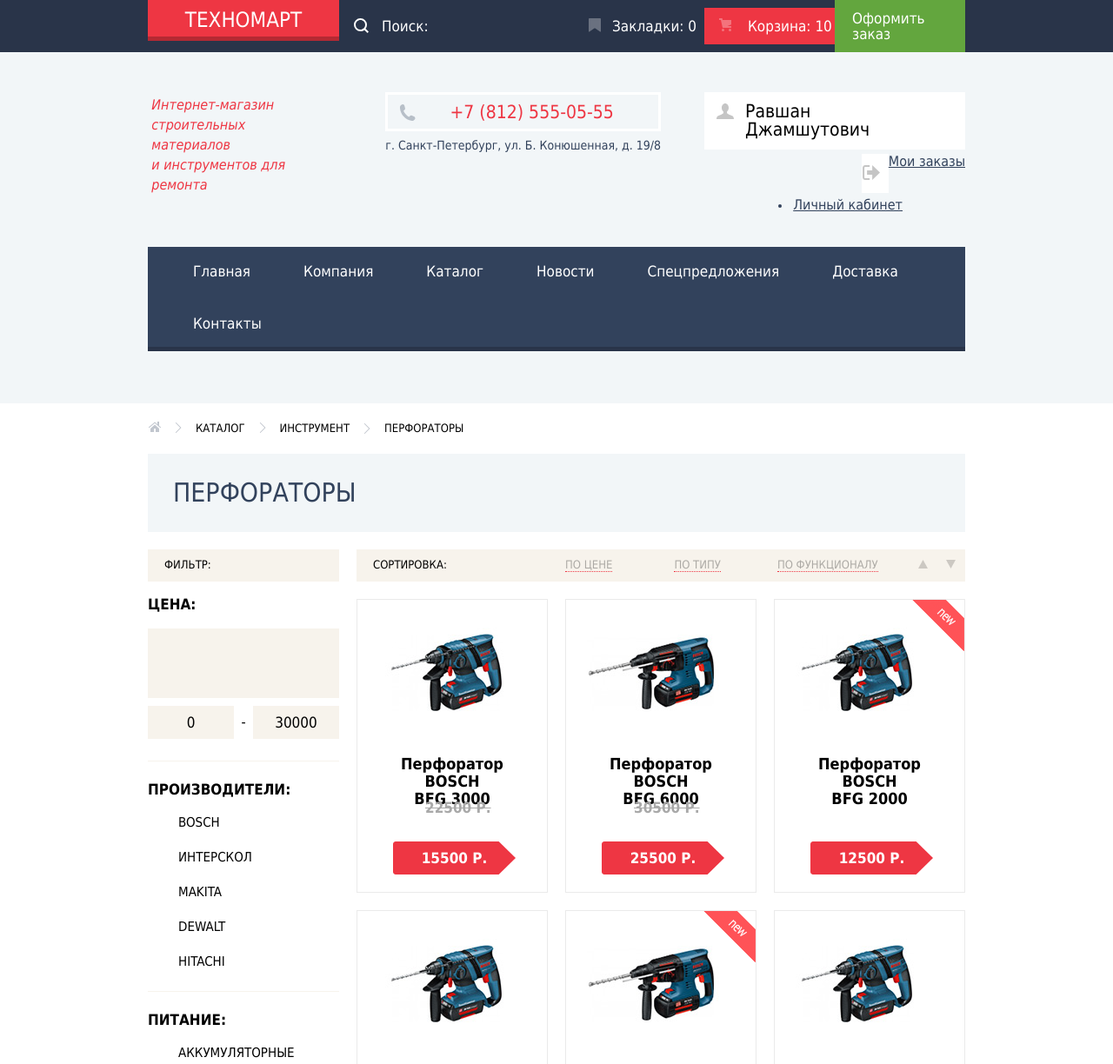
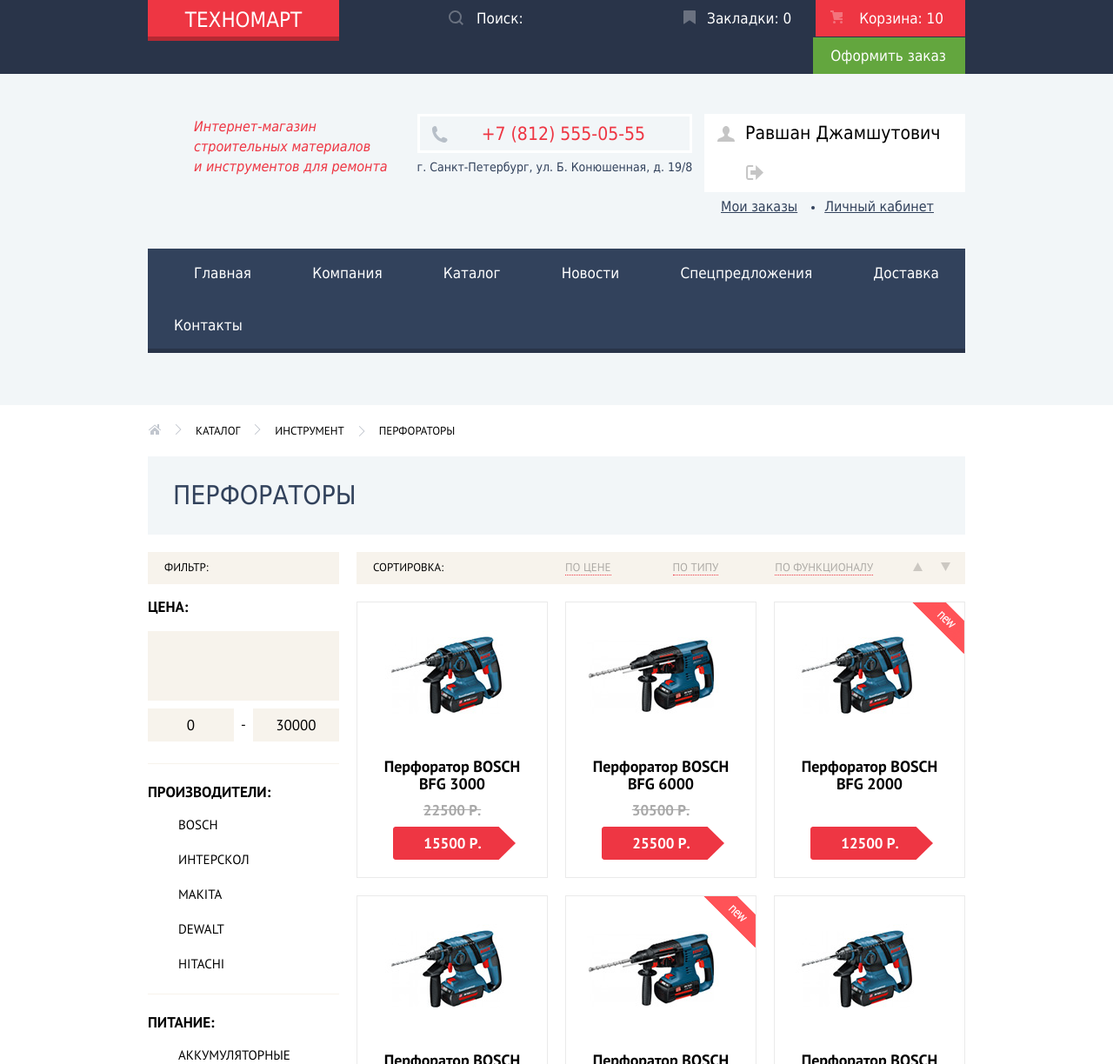
Before and after one commit to Deim-Sha/782031-technomart, a plain HTML site: page catalog.html in a window 1280 px wide. Shown: the top 1224 px of the page at 87% size. Drawn offline with Linux system fonts and the light colour scheme; a web font is replaced by a local one.

Commit message:
Правки по замечаниям

```diff
--- a/catalog.html
+++ b/catalog.html
@@ -5,6 +5,8 @@
     <title>HTML Academy: Техномарт</title>
     <link href="css/normalize.css" rel="stylesheet">
     <link href="css/style.css" rel="stylesheet">
+    <link href="https://fonts.googleapis.com/css?family=Cuprum:400,400i,700&amp;subset=cyrillic" rel="stylesheet">
+    <link href="https://fonts.googleapis.com/css?family=PT+Sans:400,700&amp;subset=cyrillic" rel="stylesheet">
   </head>
   <body>
     <header class="main-header inner">
@@ -14,7 +16,7 @@
           <ul class="shopping-navigation">
             <li>
               <form class="search-form" action="https://echo.htmlacademy.ru" method="post">
-              <input type="search" name="search" value="Поиск:">
+                <input type="search" name="search" value="Поиск:">
               </form>
             </li>
             <li><a class="bookmarks" href="bookmarks.html">Закладки: <span>0</span></a></li>
@@ -24,27 +26,27 @@
         </div>
       </div>
 
-      <div class="header-middle">
-        <h1>Интернет-магазин строительных материалов<br> и инструментов для ремонта</h1>
+      <div class="header-middle inner">
+        <h1>Интернет-магазин<br> строительных материалов<br> и инструментов для ремонта</h1>
         <div class="header-contacts">
           <a class="phone" href="tel-to.html">+7 (812) 555-05-55</a>
           <p>г. Санкт-Петербург, ул. Б. Конюшенная, д. 19/8</p>
         </div>
         <ul class="user-navigation-authorized">
-          <li class="profile">
-            <a href="profile.html">
+          <li>
+            <a class="profile" href="profile.html">
               <svg xmlns="http://www.w3.org/2000/svg" width="20" height="18" viewBox="0 0 20 18"><path fill="#c5c5c5" d="M17.881 14.166c-2.144-.735-4.256-1.666-5.207-2.39-.657-.501-.77-1.618-.517-2.415 1.118-.903 1.864-2.477 1.864-4.278C14.021 2.276 12.221 0 10 0S5.979 2.276 5.979 5.083c0 1.801.746 3.374 1.863 4.277.253.798.141 1.915-.517 2.416-.95.724-3.063 1.654-5.207 2.39S0 18 0 18h20s.025-3.099-2.119-3.834z"/></svg>
               Равшан Джамшутович
             </a>
-          </li>
-          <li class="logout">
-            <a href="logout.html">
+            <a class="logout" href="logout.html">
               <span class="visually-hidden">Выход</span>
               <svg xmlns="http://www.w3.org/2000/svg" width="21" height="17" viewBox="0 0 21 17"><g fill="#c5c5c5"><path fill="#c5c5c5" d="M21 8.5L12.125 0v6h-6v5h6v6z"/><path fill="#c5c5c5" d="M3.106 13.952V3.048c.018-.376.171-1.057 1.01-1.057h5.027V0H4.116C1.938 0 1.112 1.81 1.087 3.027v10.946C1.112 15.189 1.938 17 4.116 17h5.027v-1.99H4.116c-.839 0-.992-.683-1.01-1.058z"/></g></svg>
             </a>
           </li>
-          <li class="user-orders"><a href="user-orders.html">Мои заказы</a></li>
-          <li class="user-cabinet"><a href="user-cabinet.html">Личный кабинет</a></li>
+          <li>
+            <a class="user-orders" href="user-orders.html">Мои заказы</a>
+            <a class="user-cabinet" href="user-cabinet.html">Личный кабинет</a>
+          </li>
         </ul>
       </div>
 
@@ -176,7 +178,7 @@
 
             <h3 class="visually-hidden">Список перфораторов</h3>
             <ul class="catalog-list">
-              <li class="catalog-item">
+              <li class="catalog-item discount">
                 <h4>Перфоратор BOSCH<br>
                 BFG 3000</h4>
                 <div class="img-wrapper">
@@ -189,49 +191,9 @@
                   <li class="add-to-bookmarks"><a class="button" href="bookmarks">В закладки</a>
                 </ul>
               </li>
-              <li class="catalog-item">
+              <li class="catalog-item discount">
                 <h4>Перфоратор BOSCH<br>
                 BFG 6000</h4>
-                <div class="img-wrapper">
-                  <img src="img/bfg-6000.jpg" width="218" height="164" alt="Перфоратор BOSCH BFG 6000">
-                </div>
-                <p class="price-old">30500 Р.</p>
-                <p class="price-new">25500 Р.</p>
-                <ul class="add-item-to">
-                  <li class="add-to-cart"><a class="button" href="cart.html">Купить</a></li>
-                  <li class="add-to-bookmarks"><a class="button" href="bookmarks">В закладки</a>
-                </ul>
-              </li>
-              <li class="catalog-item">
-                <h4>Перфоратор BOSCH<br>
-                BFG 2000</h4>
-                <div class="new"><span class="visually-hidden">New</span></div>
-                <div class="img-wrapper">
-                  <img src="img/bfg-2000.jpg" width="218" height="164" alt="Перфоратор BOSCH BFG 2000">
-                </div>
-                <p class="price-new">12500 Р.</p>
-                <ul class="add-item-to">
-                  <li class="add-to-cart"><a class="button" href="cart.html">Купить</a></li>
-                  <li class="add-to-bookmarks"><a class="button" href="bookmarks">В закладки</a>
-                </ul>
-              </li>
-              <li class="catalog-item">
-                <h4>Перфоратор BOSCH<br>
-                BFG 3000</h4>
-                <div class="img-wrapper">
-                  <img src="img/bfg-3000.jpg" width="218" height="164" alt="Перфоратор BOSCH BFG 3000">
-                </div>
-                <p class="price-old">22500 Р.</p>
-                <p class="price-new">15500 Р.</p>
-                <ul class="add-item-to">
-                  <li class="add-to-cart"><a class="button" href="cart.html">Купить</a></li>
-                  <li class="add-to-bookmarks"><a class="button" href="bookmarks">В закладки</a>
-                </ul>
-              </li>
-              <li class="catalog-item">
-                <h4>Перфоратор BOSCH<br>
-                BFG 6000</h4>
-                <div class="new"><span class="visually-hidden">New</span></div>
                 <div class="img-wrapper">
                   <img src="img/bfg-6000.jpg" width="218" height="164" alt="Перфоратор BOSCH BFG 6000">
                 </div>
@@ -254,10 +216,9 @@
                   <li class="add-to-bookmarks"><a class="button" href="bookmarks">В закладки</a>
                 </ul>
               </li>
-              <li class="catalog-item">
+              <li class="catalog-item discount">
                 <h4>Перфоратор BOSCH<br>
                 BFG 3000</h4>
-                <div class="new"><span class="visually-hidden">New</span></div>
                 <div class="img-wrapper">
                   <img src="img/bfg-3000.jpg" width="218" height="164" alt="Перфоратор BOSCH BFG 3000">
                 </div>
@@ -268,7 +229,45 @@
                   <li class="add-to-bookmarks"><a class="button" href="bookmarks">В закладки</a>
                 </ul>
               </li>
+              <li class="catalog-item discount">
+                <h4>Перфоратор BOSCH<br>
+                BFG 6000</h4>
+                <div class="img-wrapper">
+                  <img src="img/bfg-6000.jpg" width="218" height="164" alt="Перфоратор BOSCH BFG 6000">
+                </div>
+                <p class="price-old">30500 Р.</p>
+                <p class="price-new">25500 Р.</p>
+                <ul class="add-item-to">
+                  <li class="add-to-cart"><a class="button" href="cart.html">Купить</a></li>
+                  <li class="add-to-bookmarks"><a class="button" href="bookmarks">В закладки</a>
+                </ul>
+              </li>
               <li class="catalog-item">
+                <h4>Перфоратор BOSCH<br>
+                BFG 2000</h4>
+                <div class="img-wrapper">
+                  <img src="img/bfg-2000.jpg" width="218" height="164" alt="Перфоратор BOSCH BFG 2000">
+                </div>
+                <p class="price-new">12500 Р.</p>
+                <ul class="add-item-to">
+                  <li class="add-to-cart"><a class="button" href="cart.html">Купить</a></li>
+                  <li class="add-to-bookmarks"><a class="button" href="bookmarks">В закладки</a>
+                </ul>
+              </li>
+              <li class="catalog-item discount">
+                <h4>Перфоратор BOSCH<br>
+                BFG 3000</h4>
+                <div class="img-wrapper">
+                  <img src="img/bfg-3000.jpg" width="218" height="164" alt="Перфоратор BOSCH BFG 3000">
+                </div>
+                <p class="price-old">22500 Р.</p>
+                <p class="price-new">15500 Р.</p>
+                <ul class="add-item-to">
+                  <li class="add-to-cart"><a class="button" href="cart.html">Купить</a></li>
+                  <li class="add-to-bookmarks"><a class="button" href="bookmarks">В закладки</a>
+                </ul>
+              </li>
+              <li class="catalog-item discount">
                 <h4>Перфоратор BOSCH<br>
                 BFG 6000</h4>
                 <div class="img-wrapper">
--- a/css/style.css
+++ b/css/style.css
@@ -124,6 +124,7 @@ input[type="radio"].visually-hidden {
   width: 940px;
   margin: 0 auto;
   padding: 0;
+  padding-left: 210px;
 
   font-size: 17px;
   line-height: 18px;
@@ -135,26 +136,28 @@ input[type="search"] {
           box-sizing: border-box;
   width: 270px;
   margin: 0;
-  margin-left: 210px;
-  padding: 12px 0 11px 49px;
+  padding: 12px 10px 11px 49px;
 
   color: #ffffff;
 
   background-color: #293449;
-  background-image: url("../img/icon-search.svg");
+  background-image: url("../img/icon-search-1.svg");
   background-repeat: no-repeat;
   background-position: 17px 12px;
+
   border: 0;
 }
 
 input[type="search"]:hover {
   background-color: #212a3a;
+  background-image: url("../img/icon-search-2.svg");
 }
 
 input[type="search"]:focus {
   color: #000000;
 
   background-color: #ffffff;
+  background-image: url("../img/icon-search-3.svg");
 }
 
 .site-navigation {
@@ -165,8 +168,9 @@ input[type="search"]:focus {
       flex-wrap: wrap;
   margin: 0;
   padding: 0;
-  padding-right: 24px;
-  padding-left: 21px;
+  -webkit-box-pack: justify;
+  -ms-flex-pack: justify;
+  justify-content: space-between;
 
   font-size: 17px;
   line-height: 17px;
@@ -184,21 +188,50 @@ input[type="search"]:focus {
 }
 
 .shopping-navigation a {
-  -webkit-box-sizing: border-box;
+/*  -webkit-box-sizing: border-box;
           box-sizing: border-box;
-  width: 150px;
+  width: 150px;*/
   padding-top: 12px;
   padding-bottom: 12px;
 }
 
 .site-navigation a {
-  padding: 20px 30px 23px 31px;
+  padding: 20px 30px 23px 30px;
+}
+
+.site-navigation li:first-child a {
+  padding-left: 53px;
+}
+
+.site-navigation li:last-child a {
+  padding-right: 55px;
 }
 
 a.bookmarks {
   position: relative;
 
   padding-left: 44px;
+  padding-right: 28px;
+}
+
+a.cart,
+.full-cart a {
+  position: relative;
+
+  padding-left: 50px;
+  padding-right: 31px;
+}
+
+.full-cart a {
+  background-color: #ee3643;
+  padding-right: 25px;
+}
+
+.order a {
+  padding-left: 20px;
+  padding-right: 22px;
+
+  background-color: #63a63e;
 }
 
 a.bookmarks::before,
@@ -238,23 +271,6 @@ a.cart:active::before,
   opacity: 0.5;
 }
 
-a.cart,
-.full-cart a {
-  position: relative;
-
-  padding-left: 50px;
-}
-
-.full-cart a {
-  background-color: #ee3643;
-}
-
-.order a {
-  padding-left: 20px;
-
-  background-color: #63a63e;
-}
-
 .shopping-navigation a:hover,
 .shopping-navigation a:focus {
   background-color: #212a3a;
@@ -278,6 +294,85 @@ a.cart,
 }
 
 .header-middle {
+  display: -webkit-box;
+  display: -ms-flexbox;
+  display: flex;
+  justify-content: space-between;
+  width: 940px;
+  margin: 0 auto;
+  margin-bottom: 39px;
+  padding: 0 10px;
+}
+
+.site-navigation a:focus,
+.site-navigation a:hover {
+  background-color: #293449;
+}
+
+.site-navigation a:active {
+  color: rgba(255, 255, 255, 0.5);
+
+  background-color: #1d2739;
+}
+
+.main-header ul,
+.container ul,
+.main-footer ul,
+.container-inner ul {
+  list-style: none;
+}
+
+.main-header h1 {
+  margin: 0;
+  margin-left: 53px;
+  padding-top: 3px;
+
+  font-weight: normal;
+  font-size: 16px;
+  line-height: 23px;
+  color: #ee3643;
+  font-style: italic;
+}
+
+.phone {
+  position: relative;
+
+  display: block;
+  padding: 10px 50px 8px 70px;
+
+  font-size: 21px;
+  line-height: 21px;
+  text-align: center;
+  color: #ee3643;
+
+  border: solid 3px #ffffff;
+}
+
+.phone::before {
+  content: "";
+  position: absolute;
+  top: 11px;
+  left: 13px;
+
+  width: 19px;
+  height: 19px;
+
+  background-image: url("../img/icon-phone.svg");
+  background-repeat: no-repeat;
+  background-position: 0 0;
+}
+
+.header-middle p {
+  margin: 0;
+  padding-top: 4px;
+
+  font-size: 14px;
+  line-height: 24px;
+  text-align: center;
+  color: #32425c;
+}
+
+.user-navigation-unauthorized {
   display: -webkit-box;
   display: -ms-flexbox;
   display: flex;
@@ -286,108 +381,49 @@ a.cart,
   -webkit-box-pack: end;
     -ms-flex-pack: end;
       justify-content: flex-end;
-  width: 940px;
-  margin: 0 auto;
-  margin-bottom: 39px;
-  padding: 0 10px;
-}
-
-.site-navigation a:focus,
-.site-navigation a:hover {
-  background-color: #293449;
-}
-
-.site-navigation a:active {
-  color: rgba(255, 255, 255, 0.5);
-
-  background-color: #1d2739;
-}
-
-.main-header ul,
-.container ul,
-.main-footer ul,
-.container-inner ul {
-  list-style: none;
-}
-
-.main-header h1 {
-  width: 201px;
-  margin: 0;
-  margin-right: 68px;
-  padding-top: 3px;
-
-  font-weight: normal;
-  font-size: 16px;
-  line-height: 23px;
-  color: #ee3643;
-  font-style: italic;
-}
-
-.phone {
-  position: relative;
-
-  display: block;
-  padding: 10px 50px 8px 70px;
-
-  font-size: 21px;
-  line-height: 21px;
-  text-align: center;
-  color: #ee3643;
-
-  border: solid 3px #ffffff;
-}
-
-.phone::before {
-  content: "";
-  position: absolute;
-  top: 11px;
-  left: 13px;
-
-  width: 19px;
-  height: 19px;
-
-  background-image: url("../img/icon-phone.svg");
-  background-repeat: no-repeat;
-  background-position: 0 0;
-}
-
-.header-middle p {
-  margin: 0;
-  padding-top: 4px;
-
-  font-size: 14px;
-  line-height: 24px;
-  text-align: center;
-  color: #32425c;
-}
-
-.user-navigation-unauthorized,
+  margin: 0;
+  padding: 0;
+}
+
 .user-navigation-authorized {
   display: -webkit-box;
   display: -ms-flexbox;
   display: flex;
+  -webkit-box-orient: vertical;
+  -webkit-box-direction: normal;
+      -ms-flex-direction: column;
+          flex-direction: column;
   -ms-flex-wrap: wrap;
       flex-wrap: wrap;
-  -webkit-box-pack: end;
-    -ms-flex-pack: end;
-      justify-content: flex-end;
-  margin: 0;
-  margin-left: 68px;
-  padding: 0;
-}
-
-.user-navigation-authorized {
-  margin-left: 50px;
-}
-
-.user-navigation-authorized {
+  margin: 0;
+  padding: 0;
   width: 300px;
+}
+
+.user-navigation-authorized li:first-child {
+  display: -webkit-box;
+  display: -ms-flexbox;
+  display: flex;
+  -webkit-box-pack: justify;
+      -ms-flex-pack: justify;
+          justify-content: space-between;
+  -ms-flex-wrap: wrap;
+      flex-wrap: wrap;
+  margin-bottom: 8px;
+}
+
+.user-navigation-authorized li:last-child {
+  display: -webkit-box;
+  display: -ms-flexbox;
+  display: flex;
+  -ms-flex-wrap: wrap;
+      flex-wrap: wrap;
+  padding-left: 19px;
 }
 
 .user-navigation-unauthorized a,
 .user-navigation-authorized a {
   display: block;
-  margin-right: 10px;
 
   font-size: 21px;
   line-height: 21px;
@@ -396,17 +432,13 @@ a.cart,
   background-color: #ffffff;
 }
 
-.user-navigation-authorized a {
-  margin-right: 0;
-}
-
 .user-navigation-unauthorized a {
   padding: 12px 24px 12px 25px;
 }
 
 a.login {
   position: relative;
-
+  margin-right: 10px;
   padding-right: 25px;
   padding-left: 48px;
 }
@@ -421,57 +453,58 @@ a.login {
   height: 17px;
 }
 
+.user-navigation-authorized li:first-child {
+  background-color: #ffffff;
+  padding-left: 47px;
+  padding-right: 10px;
+}
+
 .profile {
   position: relative;
 }
 
-.profile a {
-  margin: 0;
-  margin-bottom: 5px;
-  padding: 12px 36px 12px 47px;
+.profile {
+  padding: 12px 0 12px 0;
 }
 
 .profile svg {
   content: "";
   position: absolute;
-  top: 13px;
-  left: 14px;
+  top: 14px;
+  left: -32px;
 
   width: 20px;
   height: 18px;
 }
 
-.logout a {
-  width: 21px;
-  margin: 0;
-  margin-bottom: 5px;
-  padding: 13px 10px 11px 0;
+.logout {
+  padding: 14px 0 10px 0;
 }
 
 .login:focus path,
 .login:hover path,
-.logout a:focus path,
-.logout a:hover path,
-.profile a:focus path,
-.profile a:hover path {
+.logout:focus path,
+.logout:hover path,
+.profile:focus path,
+.profile:hover path {
   fill: #32425c;
 }
 
 .login:active path,
-.logout a:active path,
-.profile a:active path {
+.logout:active path,
+.profile:active path {
   fill: #c5c5c5;
 }
 
-.user-cabinet {
+a.user-cabinet {
   position: relative;
 }
 
-.user-cabinet a::before {
+a.user-cabinet::before {
   content: "";
   position: absolute;
   top: 8px;
-  left: 14px;
+  left: -15px;
 
   width: 4px;
   height: 4px;
@@ -480,13 +513,12 @@ a.login {
   border-radius: 2px;
 }
 
-.user-cabinet a {
-  margin-right: 72px;
-  margin-left: 31px;
-}
-
-.user-orders a,
-.user-cabinet a {
+a.user-orders {
+  margin-right: 31px;
+}
+
+a.user-orders,
+a.user-cabinet {
   font-size: 16px;
   line-height: 18px;
   color: #32425c;
@@ -497,17 +529,17 @@ a.login {
 
 .user-navigation-unauthorized a:focus,
 .user-navigation-unauthorized a:hover,
-.user-orders a:focus,
-.user-orders a:hover,
-.user-cabinet a:focus,
-.user-cabinet a:hover {
+a.user-orders:focus,
+a.user-orders:hover,
+a.user-cabinet:focus,
+a.user-cabinet:hover {
   color: #ee3643;
 }
 
 .user-navigation-unauthorized a:active,
 .user-navigation-authorized a:active,
-.user-orders a:active,
-.user-cabinet a:active {
+a.user-orders:active,
+a.user-cabinet:active {
   color: rgba(0, 0, 0, 0.3);
 }
 
@@ -556,6 +588,7 @@ a.login {
   display: -webkit-box;
   display: -ms-flexbox;
   display: flex;
+  flex-wrap: wrap;
   -webkit-box-pack: justify;
     -ms-flex-pack: justify;
       justify-content: space-between;
@@ -588,15 +621,17 @@ a.login {
 .offers-item {
   position: relative;
 
-  width: 300px;
-}
-
-.offers-item .new,
-.popular-goods-item .new,
-.catalog-item .new {
+  width: 135px;
+  padding: 21px 141px 22px 24px;
+}
+
+.offers-list li:first-child::after,
+.popular-goods-list li:last-child::after,
+.catalog-list li:nth-child(2n+1)::after {
+  content: "";
   position: absolute;
   top: 0;
-  left: 240px;
+  right: 0;
   z-index: 20;
 
   width: 60px;
@@ -607,14 +642,14 @@ a.login {
   background-position: 0 0;
 }
 
-.popular-goods-item .new,
-.catalog-item .new {
-  left: 158px;
+.catalog-list li:first-child::after,
+.catalog-list li:last-child::after {
+  display: none;
 }
 
 .offers-item h3 {
-  margin: 21px 0 12px 23px;
-
+  margin: 0;
+  margin-bottom: 12px;
   font-weight: bold;
   font-size: 24px;
   line-height: 30px;
@@ -632,6 +667,7 @@ a.login {
 
 .offers-slider {
   width: 620px;
+  height: 266px;
   margin: 0;
   padding: 0;
 }
@@ -641,16 +677,24 @@ a.login {
 }
 
 .offers-slider-item {
-  position: relative;
-
-  -webkit-box-sizing: border-box;
-          box-sizing: border-box;
-  width: 620px;
+  display: -webkit-box;
+  display: -ms-flexbox;
+  display: flex;
+  -webkit-box-orient: vertical;
+  -webkit-box-direction: normal;
+  -ms-flex-direction: column;
+          flex-direction: column;
+  -webkit-box-align: start;
+  -ms-flex-align: start;
+          align-items: flex-start;
+  width: 595px;
+  height: 222px;
   padding: 23px 0 21px 25px;
 }
 
 .offers-slider-item h3 {
   margin: 0;
+  margin-bottom: 2px;
 
   font-weight: bold;
   font-size: 36px;
@@ -659,9 +703,9 @@ a.login {
   text-transform: uppercase;
 }
 
-.offers-slider-item p {
-  margin: 2px 0 122px 0;
-
+.offers-slider-item p:first-of-type {
+  margin: 0;
+  margin-bottom: 30px;
   font-weight: normal;
   font-size: 18px;
   line-height: 24px;
@@ -669,19 +713,20 @@ a.login {
 }
 
 .offers-slider-item a {
-  margin-right: 400px;
+  padding-left: 49px;
+  padding-right: 47px;
 }
 
 .offers-slider-item p:last-of-type {
-  position: absolute;
-  top: 112px;
+  margin: 0;
+  margin-bottom: 49px;
 }
 
 .slider-button-back,
 .slider-button-next {
   width: 22px;
   height: 40px;
-  margin-right: 528px;
+  margin-right: 527px;
 
   background: transparent;
   background-image: url("../img/icon-left.svg");
@@ -730,6 +775,7 @@ a.login {
   background-image: url("../img/icon-4.svg");
   background-repeat: no-repeat;
   background-position: 196px 26px;
+  margin-bottom: 20px;
 }
 
 .offers-list2 li:nth-child(2) {
@@ -740,8 +786,8 @@ a.login {
 }
 
 .offer-button {
-  margin: 0 142px 21px 23px;
-  padding: 11px 0 10px 0;
+  padding-left: 10px;
+  padding-right: 10px;
 
   background-color: rgba(0, 0, 0, 0.1);
 }
@@ -886,13 +932,16 @@ a.login {
 
 .popular-goods-item h3,
 .catalog-item h4 {
-  width: 157px;
-  margin: 0;
-  margin-bottom: 39px;
-  padding: 0;
+  margin: 0;
+  margin-bottom: 11px;
 
   font-size: 18px;
   line-height: 20px;
+}
+
+.popular-goods-item:not(.discount) h3,
+.catalog-item:not(.discount) h4 {
+  margin-bottom: 39px;
 }
 
 .popular-goods-item .img-wrapper,
@@ -905,11 +954,8 @@ a.login {
 }
 
 .price-old {
-  position: absolute;
-  top: 230px;
-  left: 78px;
-
-  margin: 0;
+  margin: 0;
+  margin-bottom: 10px;
   padding: 0;
 
   color: #a9a9a9;
@@ -917,11 +963,10 @@ a.login {
 }
 
 .price-new {
-  width: 141px;
   margin: 0;
   margin-bottom: 20px;
   margin-left: 5px;
-  padding: 10px 0 10px 0;
+  padding: 10px 40px 10px 36px;
 
   color: #ffffff;
 
@@ -1064,8 +1109,20 @@ a.login {
 }
 
 .services-slider-controls {
+  position: relative;
   width: 240px;
   padding-top: 50px;
+  min-height: 280px;
+}
+
+.services-slider-controls::after {
+  content: "";
+  position: absolute;
+  top: 0;
+  right: 0;
+  width: 10px;
+  height: 280px;
+  background-image: url(../img/shadow.png);
 }
 
 .services-slider {
@@ -1206,13 +1263,9 @@ a.login {
   margin-bottom: 31px;
 }
 
-.contacts a {
+.contacts a:first-of-type {
   display: block;
   margin-bottom: 36px;
-}
-
-.contacts button {
-  width: 100%;
 }
 
 .delivery-companies {
@@ -1486,6 +1539,10 @@ a.login {
 
 .main-header.inner {
   margin-bottom: 19px;
+}
+
+.header-middle.inner h1 {
+  padding-right: 20px;
 }
 
 .filters,
@@ -1522,6 +1579,10 @@ a.login {
   margin-right: 40px;
 }
 
+.breadcrumbs li:last-child {
+  margin-right: 0;
+}
+
 .breadcrumbs li::after {
   content: "";
   position: absolute;
```
Also changed, not shown: index.html (+14 -15 lines), img/icon-search-1.svg (added), img/icon-search-2.svg (added), img/icon-search-3.svg (added), img/icon-search.svg (deleted).
